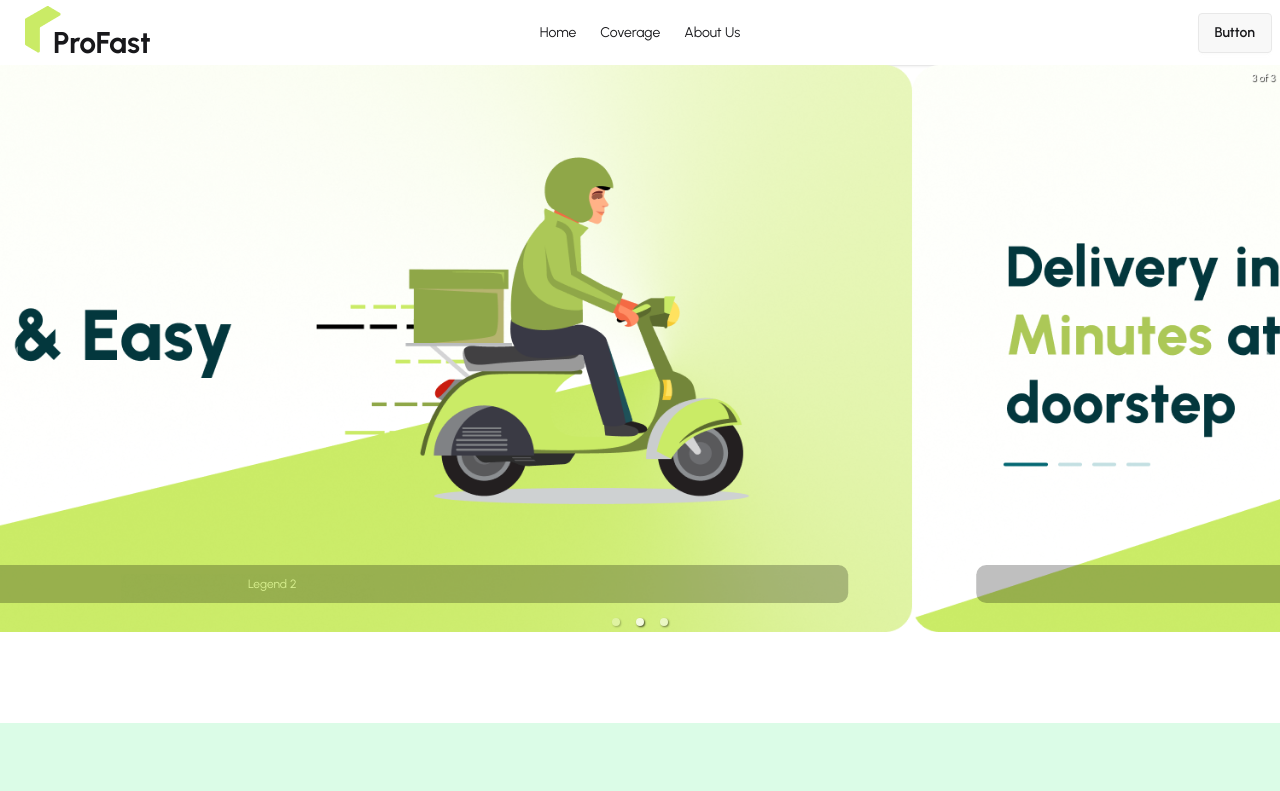
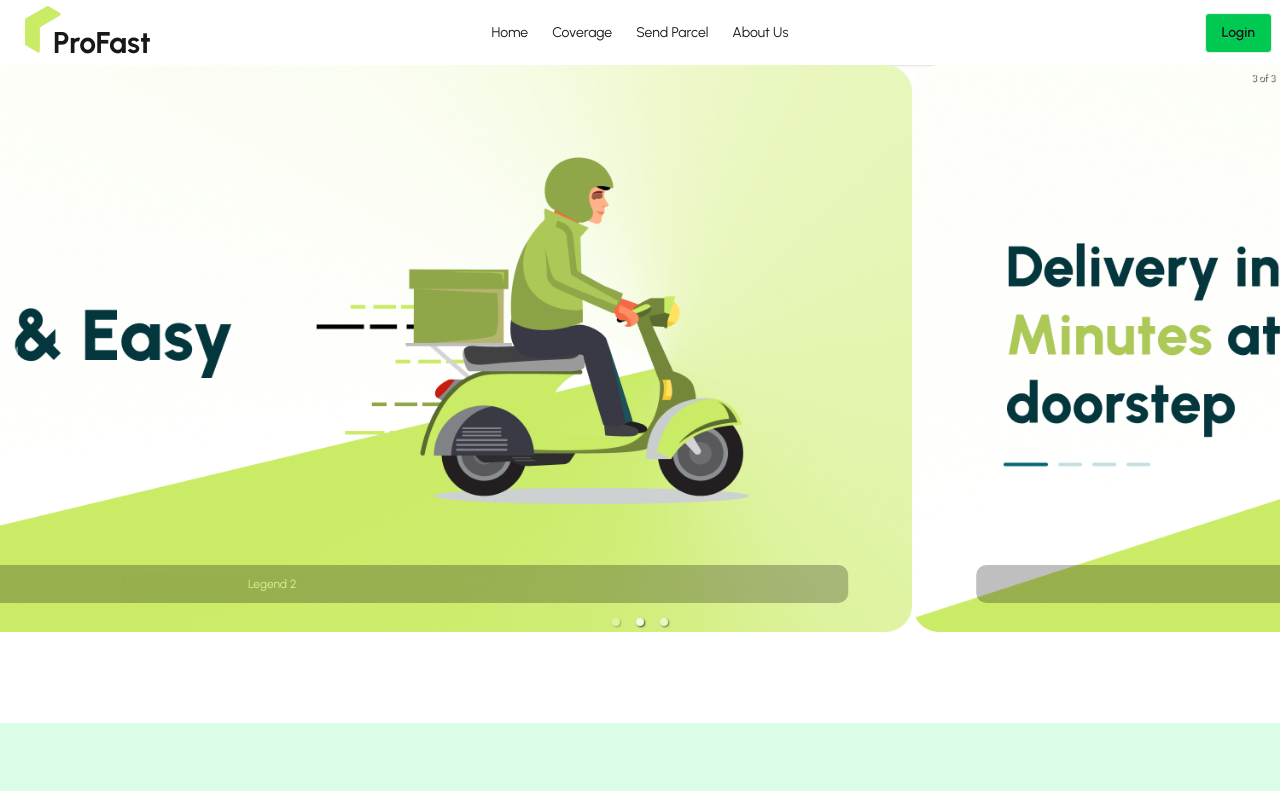
Before and after one commit to EmonMridha/Zap-Shift-Client, a React (Vite) app: page / in a window 1280 px wide. Shown: the top 791 px of the page. Built offline with nearby package versions, Linux system fonts and the light colour scheme; no server answers.

Commit message:
added conditional login button

```diff
--- a/package.json
+++ b/package.json
@@ -22,6 +22,7 @@
     "react-leaflet": "^5.0.0",
     "react-responsive-carousel": "^3.2.23",
     "react-router": "^7.9.5",
+    "sweetalert2": "^11.26.3",
     "tailwindcss": "^4.1.17"
   },
   "devDependencies": {
--- a/src/Pages/Authentication/Login/Login.jsx
+++ b/src/Pages/Authentication/Login/Login.jsx
@@ -1,13 +1,36 @@
 import React from 'react';
 import { useForm } from 'react-hook-form';
-import { Link } from 'react-router';
+import { Link, useNavigate } from 'react-router';
 import SocialLogin from '../SocialLogin/SocialLogin';
+import useAuth from '../../../Hooks/useAuth';
+import Swal from 'sweetalert2';
 
 const Login = () => {
     const { register, handleSubmit, formState: { errors } } = useForm()
+    const { signIn } = useAuth();
+    const navigate = useNavigate();
+    const onSubmit = data => {
+        signIn(data.email, data.password)
+            .then(res => {
+                Swal.fire({
+                    position: "top-end",
+                    icon: "success",
+                    title: "Logged in by email and password",
+                    showConfirmButton: false,
+                    timer: 1500
+                });
+                navigate('/')
+            })
+            .catch(err => {
+                Swal.fire({
+                    position: "top-end",
+                    icon: "success",
+                    title: "Went wrong during login by email and pass! Please try again",
+                    showConfirmButton: false,
+                    timer: 1500
+                });
+            })
 
-    const onSubmit = data => {
-        console.log(data);
     }
     return (
         <div className="card bg-base-100 w-full max-w-sm shrink-0 shadow-2xl">
--- /dev/null
+++ b/src/Pages/SendParcel/SendParcle.jsx
@@ -0,0 +1,11 @@
+import React from 'react';
+
+const SendParcle = () => {
+    return (
+        <div>
+
+        </div>
+    );
+};
+
+export default SendParcle;
--- a/src/Pages/Shared/Navbar/Navbar.jsx
+++ b/src/Pages/Shared/Navbar/Navbar.jsx
@@ -1,15 +1,36 @@
 import React from 'react';
-import { NavLink } from 'react-router';
+import { Link, NavLink, useNavigate } from 'react-router';
 import ProFastLogo from '../ProfastLogo/ProFastLogo';
+import useAuth from '../../../Hooks/useAuth';
+import Swal from 'sweetalert2';
 
 const Navbar = () => {
+
+    const { user, logOut } = useAuth();
+    const navigate = useNavigate();
     const navItems = <>
         <li><NavLink to='/'>Home</NavLink></li>
         <li><NavLink to='/coverage'>Coverage</NavLink></li>
+        <li><NavLink to='/sendParcel'>Send Parcel</NavLink></li>
         <li><NavLink to='/about'>About Us</NavLink></li>
     </>
+
+    const handleLogout = () => {
+        // logout function will be here
+        logOut()
+            .then(res => {
+                Swal.fire({
+                    position: "top-end",
+                    icon: "success",
+                    title: "Your work has been saved",
+                    showConfirmButton: false,
+                    timer: 1500
+                });
+            })
+            .catch(err => console.error(err));
+    }
     return (
-        <div  className="navbar bg-base-100 shadow-sm">
+        <div className="navbar bg-base-100 shadow-sm">
             <div className="navbar-start">
                 <div className="dropdown">
                     <div tabIndex={0} role="button" className="btn btn-ghost lg:hidden">
@@ -30,9 +51,11 @@ const Navbar = () => {
                     {navItems}
                 </ul>
             </div>
-            <div className="navbar-end">
-                <a className="btn">Button</a>
-            </div>
+            {
+                user ? <button onClick={handleLogout} className='btn navbar-end btn-secondary'>  Logout</button> : (<div className="navbar-end">
+                    <Link to='/login'><button className='btn bg-green-500'>Login</button></Link>
+                </div>)
+            }
         </div>
     );
 };
--- a/src/router/router.jsx
+++ b/src/router/router.jsx
@@ -5,6 +5,8 @@ import Login from "../Pages/Authentication/Login/Login";
 import AuthLayout from "../Layouts/AuthLayout";
 import Register from "../Pages/Authentication/Register/Register";
 import Coverage from "../Pages/Coverage/Coverage";
+import PrivateRoute from "../routes/PrivateRoute";
+import SendParcle from "../Pages/SendParcel/SendParcle";
 
 export const router = createBrowserRouter([
     {
@@ -20,6 +22,10 @@ export const router = createBrowserRouter([
                 path:'coverage',
                 loader: () => fetch('./serviceCenter.json'),
                 Component: Coverage
+            },
+            {
+                path:'/sendParcel',
+                element: <PrivateRoute><SendParcle></SendParcle></PrivateRoute>
             }
         ]
     },
--- a/src/routes/PrivateRoute.jsx
+++ b/src/routes/PrivateRoute.jsx
@@ -1,5 +1,6 @@
 import React from 'react';
 import useAuth from '../Hooks/useAuth';
+import { Navigate } from 'react-router';
 
 const PrivateRoute = ({ children }) => {
     const { user, loading } = useAuth();
```
Also changed, not shown: 1 other file (tests, documents, lock files or other folders).
